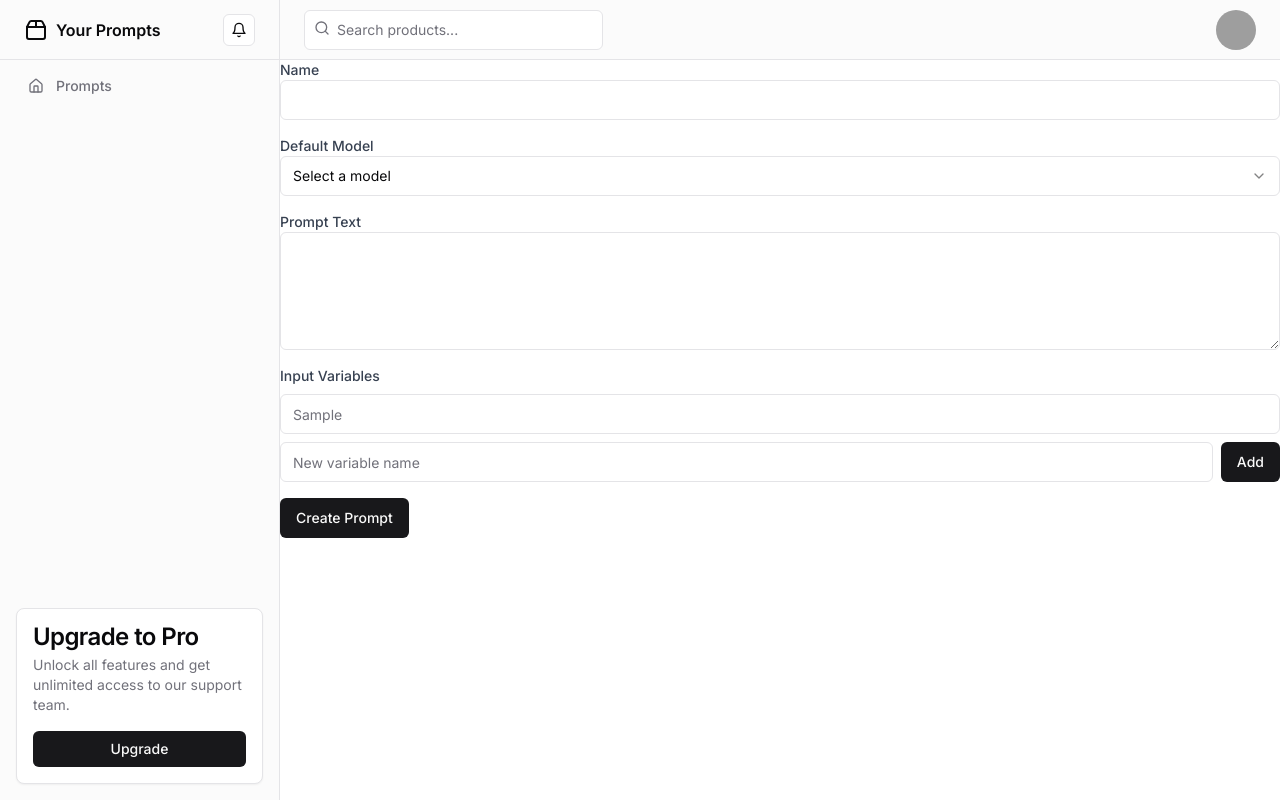
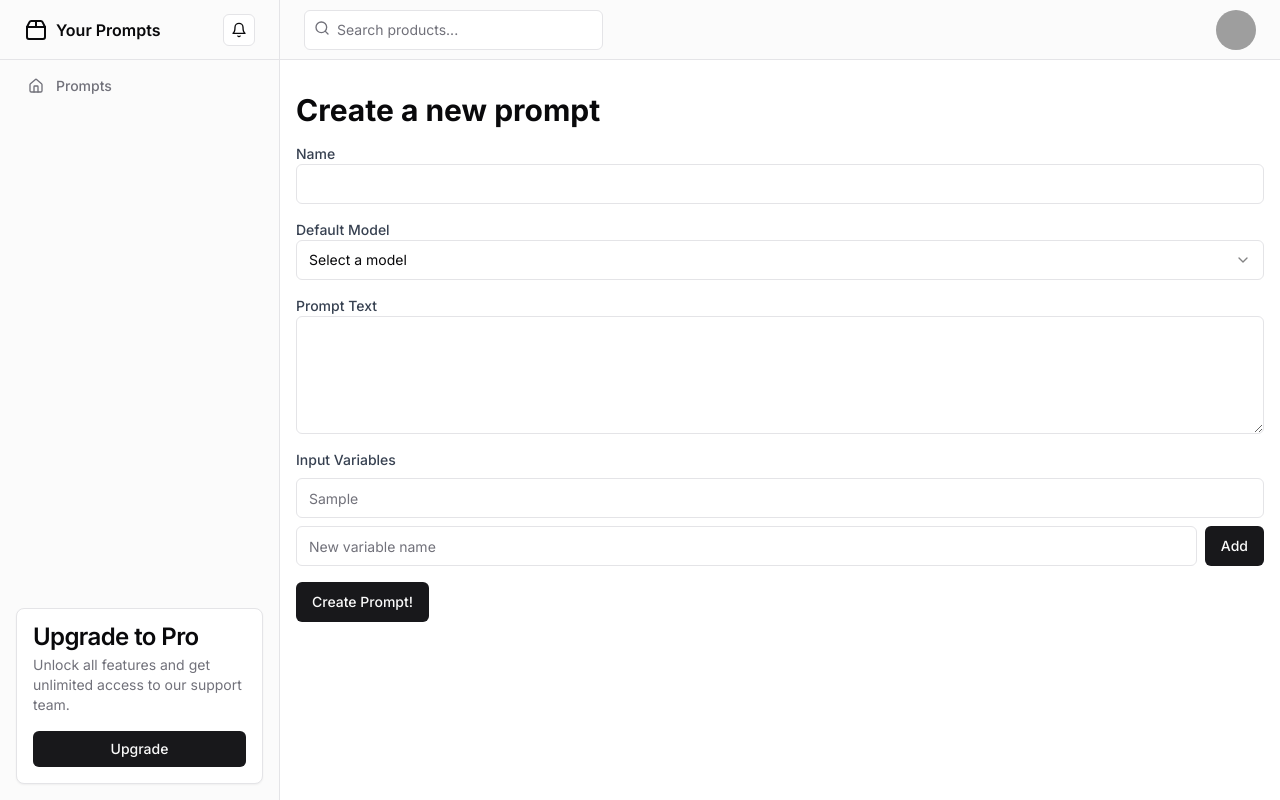
Before and after one commit to mwufi/expert-rotary-phone, a Next.js app: page /prompts/new in a window 1280 px wide. Both pictures are taken after typing "Sample" into the empty fields and a click on the button "Add". Built offline with nearby package versions, Linux system fonts and the light colour scheme; no server answers; the database is empty; grey boxes are pictures that could not be loaded.

Commit message:
form using server actions

```diff
--- /dev/null
+++ b/app/(prompts)/prompts/new/Form.tsx
@@ -0,0 +1,104 @@
+"use client";
+
+import { useState } from "react";
+import { Button } from "@/components/ui/button";
+import { Input } from "@/components/ui/input";
+import { Textarea } from "@/components/ui/textarea";
+import { Select, SelectContent, SelectItem, SelectTrigger, SelectValue } from "@/components/ui/select";
+
+export default function NewPromptForm({ createNewPrompt }: { createNewPrompt: (formData: FormData) => void }) {
+    const [name, setName] = useState("");
+    const [defaultModel, setDefaultModel] = useState("");
+    const [promptText, setPromptText] = useState("");
+    const [inputVars, setInputVars] = useState<{ [key: string]: string }>({});
+    const [newVarKey, setNewVarKey] = useState("");
+
+    const handleAddVar = () => {
+        if (newVarKey) {
+            setInputVars(prev => ({ ...prev, [newVarKey]: "" }));
+            setNewVarKey("");
+        }
+    };
+
+    const handleSubmit = (event: React.FormEvent<HTMLFormElement>) => {
+        event.preventDefault();
+        const formData = new FormData();
+        formData.append('name', name);
+        formData.append('defaultModel', defaultModel);
+        formData.append('promptText', promptText);
+        Object.entries(inputVars).forEach(([key, value]) => {
+            formData.append(`inputVar_${key}`, value);
+        });
+        // Add newVarKey to formData if it's not empty
+        if (newVarKey) {
+            formData.append(`inputVar_${newVarKey}`, '');
+        }
+        createNewPrompt(formData);
+    };
+
+    return (
+        <form onSubmit={handleSubmit} className="space-y-4">
+            <div>
+                <label htmlFor="name" className="block text-sm font-medium text-gray-700">Name</label>
+                <Input
+                    id="name"
+                    name="name"
+                    value={name}
+                    onChange={(e) => setName(e.target.value)}
+                    required
+                />
+            </div>
+
+            <div>
+                <label htmlFor="defaultModel" className="block text-sm font-medium text-gray-700">Default Model</label>
+                <Select onValueChange={setDefaultModel} required>
+                    <SelectTrigger>
+                        <SelectValue placeholder="Select a model" />
+                    </SelectTrigger>
+                    <SelectContent>
+                        <SelectItem value="claude-sonnet">Claude Sonnet</SelectItem>
+                        <SelectItem value="gpt-4">GPT-4</SelectItem>
+                        {/* Add more model options as needed */}
+                    </SelectContent>
+                </Select>
+            </div>
+
+            <div>
+                <label htmlFor="promptText" className="block text-sm font-medium text-gray-700">Prompt Text</label>
+                <Textarea
+                    id="promptText"
+                    name="promptText"
+                    value={promptText}
+                    onChange={(e) => setPromptText(e.target.value)}
+                    rows={5}
+                    required
+                />
+            </div>
+
+            <div>
+                <label className="block text-sm font-medium text-gray-700">Input Variables</label>
+                {Object.entries(inputVars).map(([key, value]) => (
+                    <div key={key} className="mt-2">
+                        <Input
+                            name={`inputVar_${key}`}
+                            value={value}
+                            onChange={(e) => setInputVars(prev => ({ ...prev, [key]: e.target.value }))}
+                            placeholder={key}
+                        />
+                    </div>
+                ))}
+                <div className="mt-2 flex">
+                    <Input
+                        value={newVarKey}
+                        onChange={(e) => setNewVarKey(e.target.value)}
+                        placeholder="New variable name"
+                        className="mr-2"
+                    />
+                    <Button type="button" onClick={handleAddVar}>Add</Button>
+                </div>
+            </div>
+
+            <Button type="submit">Create Prompt!</Button>
+        </form>
+    );
+}
--- a/app/(prompts)/prompts/new/page.tsx
+++ b/app/(prompts)/prompts/new/page.tsx
@@ -1,108 +1,72 @@
-"use client";
+import NewPromptForm from "./Form";
+import { redirect } from 'next/navigation';
+import { createClient } from '@/lib/server/importSupabase';
 
-import { useState } from "react";
-import { Button } from "@/components/ui/button";
-import { Input } from "@/components/ui/input";
-import { Textarea } from "@/components/ui/textarea";
-import { Select, SelectContent, SelectItem, SelectTrigger, SelectValue } from "@/components/ui/select";
+export default function Page() {
 
-export default function NewPromptPage() {
-    const [name, setName] = useState("");
-    const [defaultModel, setDefaultModel] = useState("");
-    const [promptText, setPromptText] = useState("");
-    const [inputVars, setInputVars] = useState<{ [key: string]: string }>({});
-    const [newVarKey, setNewVarKey] = useState("");
+    async function createNewPrompt(formData: FormData) {
+        'use server'
 
-    const handleAddVar = () => {
-        if (newVarKey) {
-            setInputVars(prev => ({ ...prev, [newVarKey]: "" }));
-            setNewVarKey("");
+        const data = {
+            name: formData.get('name') as string,
+            settings: {
+                defaultModel: formData.get('defaultModel') as string,
+            },
+            promptText: formData.get('promptText') as string,
+            input_vars: Object.fromEntries(
+                Array.from(formData.entries())
+                    .filter(([key]) => key.startsWith('inputVar_'))
+                    .map(([key, value]) => [key.replace('inputVar_', ''), value])
+            ),
+        };
+
+        console.log("You submitted", data)
+
+        const supabase = createClient();
+
+        const { data: { user } } = await supabase.auth.getUser();
+
+        if (!user) {
+            return { error: 'Unauthorized' };
         }
-    };
 
-    const handleSubmit = async (e: React.FormEvent) => {
-        e.preventDefault();
-        const response = await fetch("/api/prompts/create", {
-            method: "POST",
-            headers: { "Content-Type": "application/json" },
-            body: JSON.stringify({
+        const { data: profile, error: profileError } = await supabase
+            .from('profiles')
+            .select('*')
+            .eq('id', user.id)
+            .single();
+
+        if (profileError || !profile) {
+            return { error: 'Profile not found' };
+        }
+
+        const { name, settings, promptText, input_vars } = data;
+
+        const { data: newPrompt, error } = await supabase
+            .from('prompts')
+            .insert({
+                profile_id: profile.id,
                 name,
-                settings: { defaultModel },
-                promptText,
-                input_vars: inputVars,
-            }),
-        });
-        if (response.ok) {
-            // Handle successful creation (e.g., redirect or show message)
-        } else {
-            // Handle error response
-            const errorData = await response.json();
-            console.error('Error creating prompt:', errorData.error);
-            // Optionally, you can set an error state here to display to the user
-            // setError(errorData.error);
+                settings,
+                prompt_text: promptText,
+                input_vars,
+            })
+            .select()
+            .single();
+
+        if (error) {
+            console.error(error);
+            return { error: error.message };
         }
+
+        console.log("Created new prompt:", newPrompt);
+        redirect('/prompts');
     };
 
     return (
-        <form onSubmit={handleSubmit} className="space-y-4">
-            <div>
-                <label htmlFor="name" className="block text-sm font-medium text-gray-700">Name</label>
-                <Input
-                    id="name"
-                    value={name}
-                    onChange={(e) => setName(e.target.value)}
-                    required
-                />
-            </div>
-
-            <div>
-                <label htmlFor="defaultModel" className="block text-sm font-medium text-gray-700">Default Model</label>
-                <Select onValueChange={setDefaultModel} required>
-                    <SelectTrigger>
-                        <SelectValue placeholder="Select a model" />
-                    </SelectTrigger>
-                    <SelectContent>
-                        <SelectItem value="claude-sonnet">Claude Sonnet</SelectItem>
-                        <SelectItem value="gpt-4">GPT-4</SelectItem>
-                        {/* Add more model options as needed */}
-                    </SelectContent>
-                </Select>
-            </div>
-
-            <div>
-                <label htmlFor="promptText" className="block text-sm font-medium text-gray-700">Prompt Text</label>
-                <Textarea
-                    id="promptText"
-                    value={promptText}
-                    onChange={(e) => setPromptText(e.target.value)}
-                    rows={5}
-                    required
-                />
-            </div>
-
-            <div>
-                <label className="block text-sm font-medium text-gray-700">Input Variables</label>
-                {Object.entries(inputVars).map(([key, value]) => (
-                    <div key={key} className="mt-2">
-                        <Input
-                            value={value}
-                            onChange={(e) => setInputVars(prev => ({ ...prev, [key]: e.target.value }))}
-                            placeholder={key}
-                        />
-                    </div>
-                ))}
-                <div className="mt-2 flex">
-                    <Input
-                        value={newVarKey}
-                        onChange={(e) => setNewVarKey(e.target.value)}
-                        placeholder="New variable name"
-                        className="mr-2"
-                    />
-                    <Button type="button" onClick={handleAddVar}>Add</Button>
-                </div>
-            </div>
-
-            <Button type="submit">Create Prompt</Button>
-        </form>
-    );
+        <div className="p-4">
+            <h1 className="text-3xl font-bold my-4">Create a new prompt</h1>
+            <NewPromptForm createNewPrompt={createNewPrompt} />
+        </div>
+    )
 }
```
